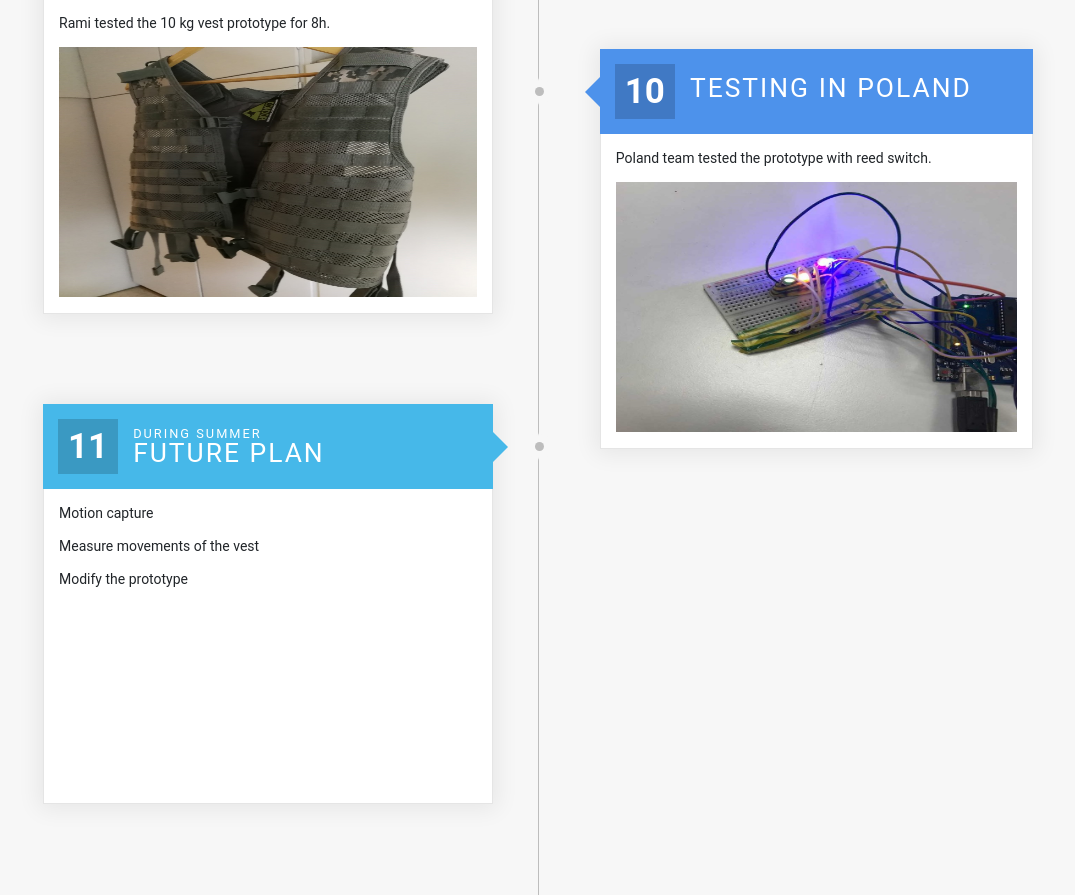
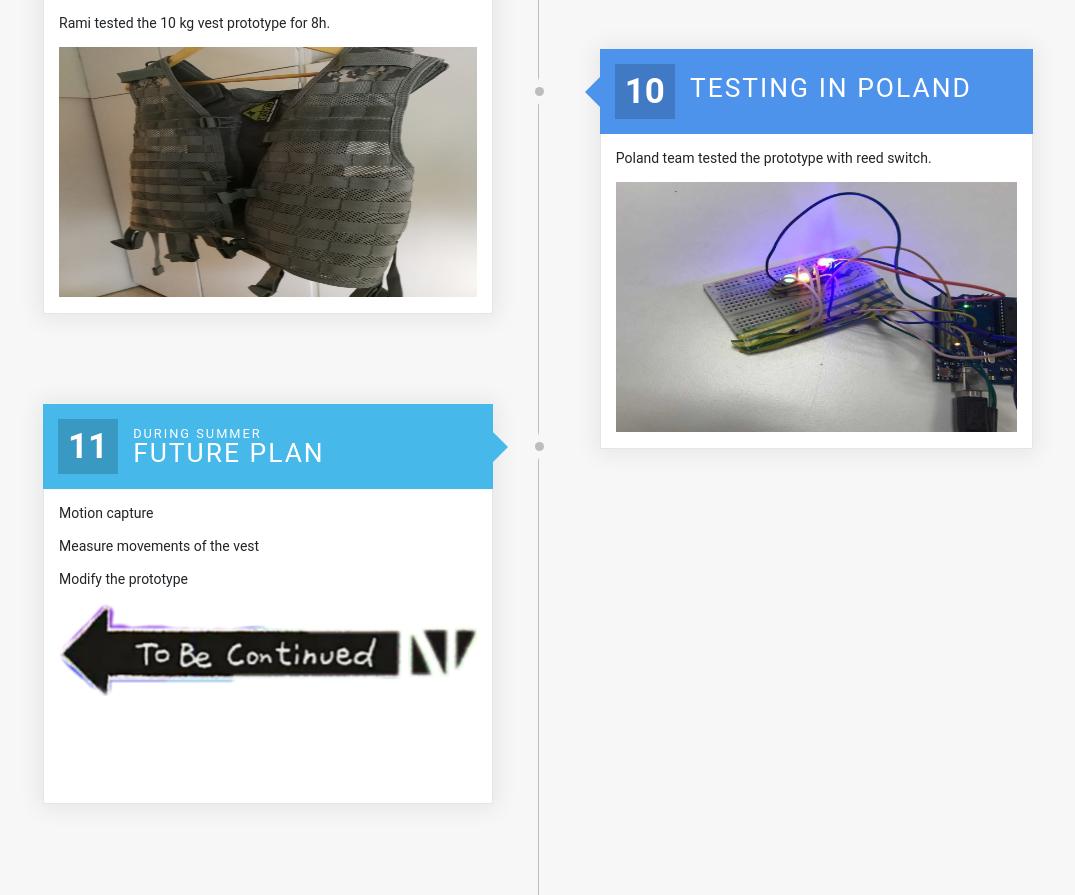
Before and after one commit to chenl9/WPET, a Django app: page /milestone/ in a window 1280 px wide. Shown: the part 2488-3383 px from the top of the page, without its empty margins (102-1177 px from the left). Run offline with Django 3.2, Linux system fonts and the light colour scheme; some libraries are stand-ins or nearby versions.

Commit message:
fixed bug

```diff
--- a/website/templates/website/milestone.html
+++ b/website/templates/website/milestone.html
@@ -155,6 +155,7 @@
 				<p>Motion capture</p>
         <p>Measure movements of the vest</p>
         <p>Modify the prototype</p>
+        <img src="../../static/tobc.png" alt="future" style="max-height:250px">
 			</div>
 		</div>
 
```
Also changed, not shown: website/static/tobc.png (added).
